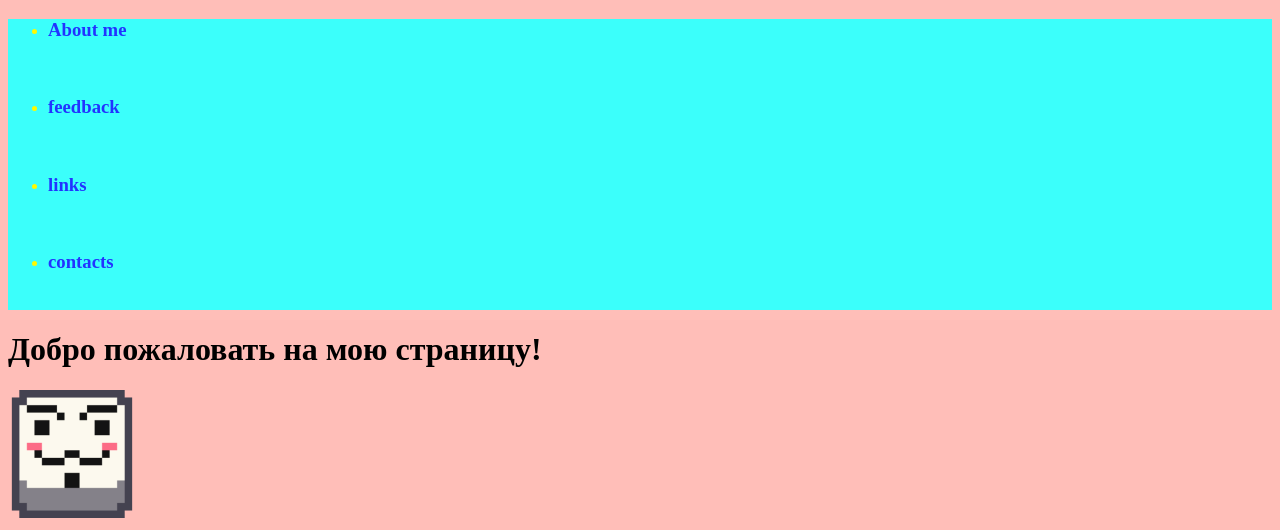
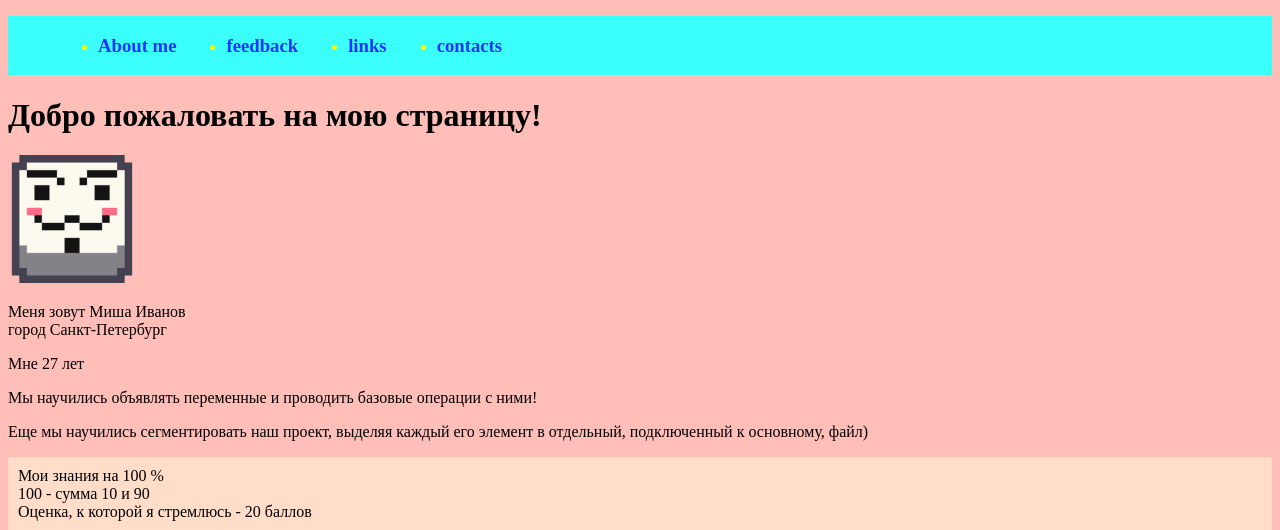
Before and after one commit to ftrlfdth/SF_8.6, a PHP site: page / in a window 1280 px wide. Shown: the top 530 px of the page. Run offline with PHP 8.4, Linux system fonts and the light colour scheme.

Commit message:
сделал горизонтальным меню

```diff
--- a/menu.inc.php
+++ b/menu.inc.php
@@ -1,8 +1,8 @@
 <nav class="menu">
-	<ul>
-		<li><a href="#" class="links"><h3>About me</h3></a></li> <br>
-		<li><a href="#" class="links"><h3>feedback</h3></a></li> <br>
-		<li><a href="#" class="links"><h3>links</h3></a></li> <br>
-		<li><a href="#" class="links"><h3>contacts</h3></a></li> <br>
+	<ul class="list">
+		<li class="elements"><a href="#" class="links"><h3>About me</h3></a></li> <br>
+		<li class="elements"><a href="#" class="links"><h3>feedback</h3></a></li> <br>
+		<li class="elements"><a href="#" class="links"><h3>links</h3></a></li> <br>
+		<li class="elements"><a href="#" class="links"><h3>contacts</h3></a></li> <br>
 	</ul>
 </nav>
--- a/style.css
+++ b/style.css
@@ -11,8 +11,16 @@ body { background-color: #ffbeb8; }
 .links {
 	color: #23ff;
 	text-decoration: none;
+	display: block;
 }
 
 .menu {
 	background-color: #3bfffb;
 }
+
+.elements {
+	margin-left: 50px;}
+
+.list {
+	display: flex;
+}
```
